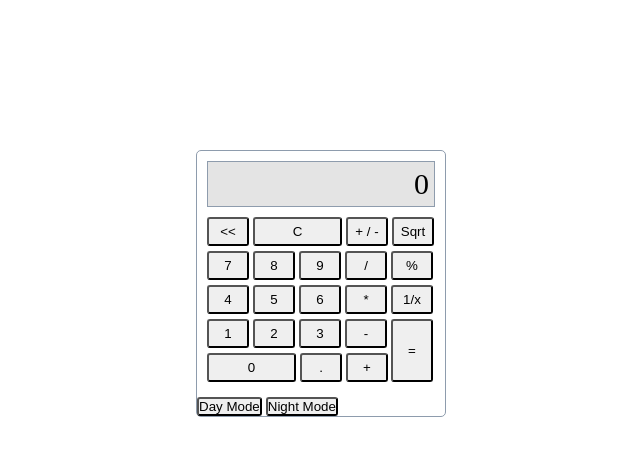
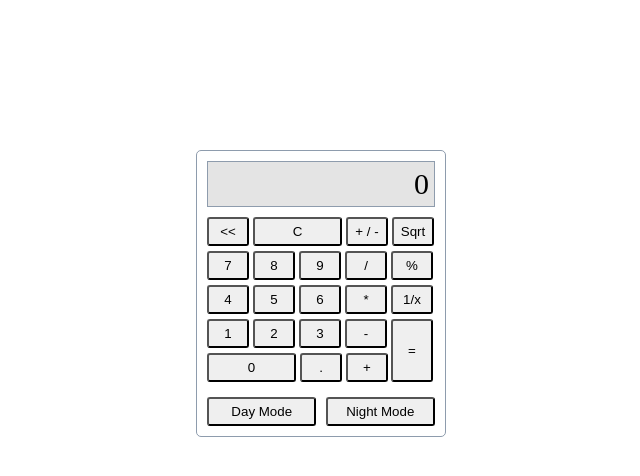
Before and after one commit to engineer-kufre/Calculator, a plain HTML site: page index.html in a window 1280 px wide. Shown: the whole page, without its empty margins (319-959 px from the left). Drawn offline with Linux system fonts and the light colour scheme.

Commit message:
edited style

```diff
--- a/style.css
+++ b/style.css
@@ -23,7 +23,7 @@
     background-color: rgba(128, 128, 128, 0.212);
 }
 
-p {
+.screen p {
     font-size: 30px;
     text-align: right;
 }
@@ -65,3 +65,14 @@ button:hover {
     margin-bottom: 5px;
     height: 63px;
 }
+
+.switch {
+	display: flex;
+	margin: 10px;
+	justify-content: space-between;
+}
+
+.switch button {
+    width: 48%;
+    padding: 5px;
+}
```
